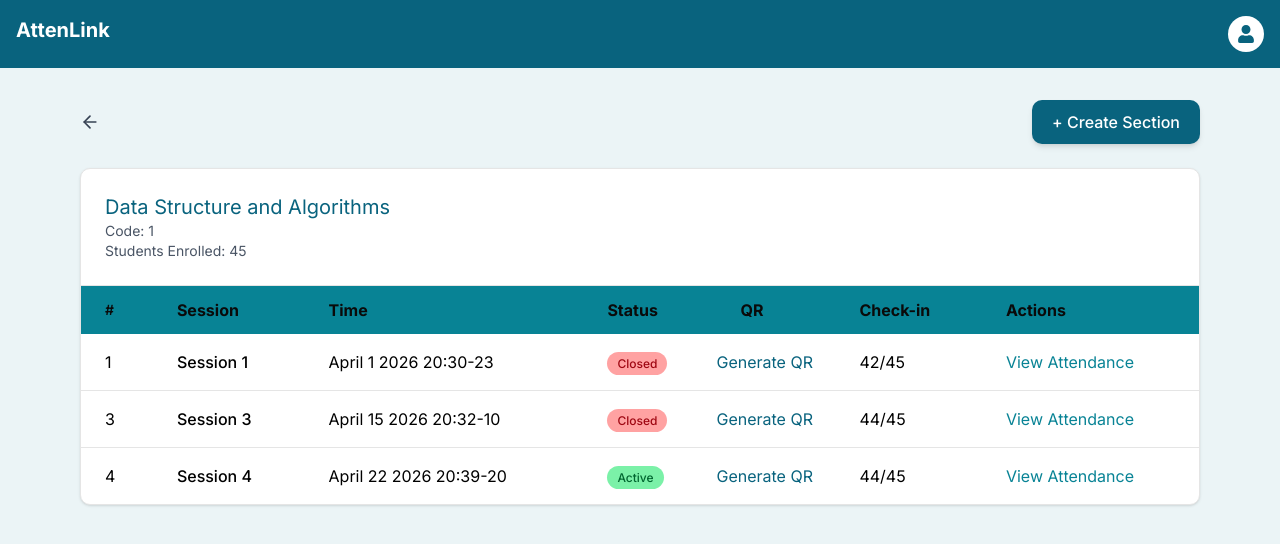
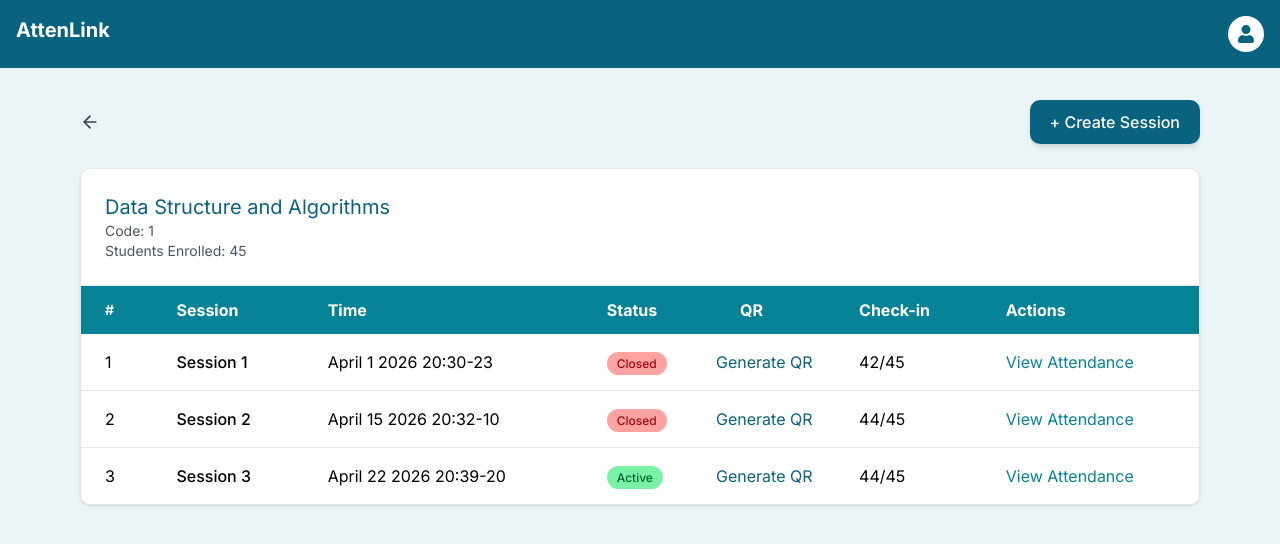
Before and after one commit to Ko4rut/AttenLink, a Next.js app in the folder frontend/: page /auth/sections/1 in a window 1280 px wide. Shown: the top 544 px of the page. Built offline with nearby package versions, Linux system fonts and the light colour scheme.

Commit message:
Feat: UI Session

```diff
--- a/frontend/app/auth/sections/[code]/page.tsx
+++ b/frontend/app/auth/sections/[code]/page.tsx
@@ -5,7 +5,10 @@ import { FaUser } from "react-icons/fa";
 import { useRouter } from 'next/navigation';
 import { FiArrowLeft } from "react-icons/fi";
 import { useState } from 'react';
+import { formatSessionTime } from '@/utils/time';
 import QRCodeModal from '@/components/QRCodeModal';
+
+
 
 type Session = {
   id: number;
@@ -18,8 +21,8 @@ type Session = {
 // Mock data (chỉ để render UI)
 const mockSessions: Session[] = [
   { id: 1, name: "Session 1", time: "April 1 2026 20:30-23", status: "Closed", qr: "Expired", checkin: "42/45" },
-  { id: 3, name: "Session 3", time: "April 15 2026 20:32-10", status: "Closed", qr: "Expired", checkin: "44/45" },
-  { id: 4, name: "Session 4", time: "April 22 2026 20:39-20", status: "Active", qr: "Generate QR", checkin: "44/45" },
+  { id: 2, name: "Session 2", time: "April 15 2026 20:32-10", status: "Closed", qr: "Expired", checkin: "44/45" },
+  { id: 3, name: "Session 3", time: "April 22 2026 20:39-20", status: "Active", qr: "Generate QR", checkin: "44/45" },
 ];
 
 
@@ -42,6 +45,35 @@ export default function SectionDetailPage() {
           : session
       )
     )
+  }
+
+  function create_session() {
+    const alert = confirm("Bạn có chắc muốn thêm một session không?")
+    const date =  formatSessionTime(new Date())
+    if (!alert) return
+    else{
+
+      // Close active sessions before add new session in array
+      setSessions(prev =>
+        prev.map(session =>({
+          ...session,
+          status: "Closed"
+        })
+        )
+      )
+
+      setSessions(prev => [
+      ... prev,
+      {
+        id: prev.length+1,
+        name: `Session ${prev.length + 1}`,
+        time: date,
+        status: "Active",
+        qr: "Generate QR",
+        checkin: "0/45"
+      }
+      ])
+    }
   }
 
 
@@ -70,8 +102,9 @@ export default function SectionDetailPage() {
           {/* Create button */}
           <button
             className="bg-[#09637E] hover:bg-[#085a70] text-white px-5 py-2.5 rounded-lg font-medium transition shadow-md flex items-center gap-2"
+            onClick={()=>{create_session()}}
           >
-            + Create Section
+            + Create Session
           </button>
         </div>
 
@@ -86,8 +119,8 @@ export default function SectionDetailPage() {
           {/* Table */}
           <div className="overflow-x-auto">
             <table className="min-w-full">
-              <thead className="bg-[#088395]">
-                <tr>
+              <thead className="bg-[#088395] text-white">
+                <tr >
                   <th className="px-6 py-3 text-left text-sm font-semibold">#</th>
                   <th className="px-6 py-3 text-left">Session</th>
                   <th className="px-6 py-3 text-left">Time</th>
--- a/frontend/components/QRCodeModal.tsx
+++ b/frontend/components/QRCodeModal.tsx
@@ -47,7 +47,7 @@ export default function QRCodeModal({ sessionId, sectionCode, createdAt, onClose
         {/* Close */}
         <button
           onClick={onClose}
-          className="absolute top-3d     right-3 cursor-pointer hover: blur-2xl"
+          className="absolute top-3d right-3 cursor-pointer"
         >
           <FiX size={20} />
         </button>
--- /dev/null
+++ b/frontend/utils/time.tsx
@@ -0,0 +1,13 @@
+export function formatSessionTime(date: Date) {
+  const month = date.toLocaleString("en-US", { month: "long" }); // April
+  const day = date.getDate(); // 22
+  const year = date.getFullYear(); // 2026
+
+  const hour = date.getHours().toString().padStart(2, "0");
+  const minute = date.getMinutes().toString().padStart(2, "0");
+
+  // giả sử session kéo dài 20 phút
+  const endMinute = (date.getMinutes() + 20).toString().padStart(2, "0");
+
+  return `${month} ${day} ${year} ${hour}:${minute}-${endMinute}`;
+}
```
